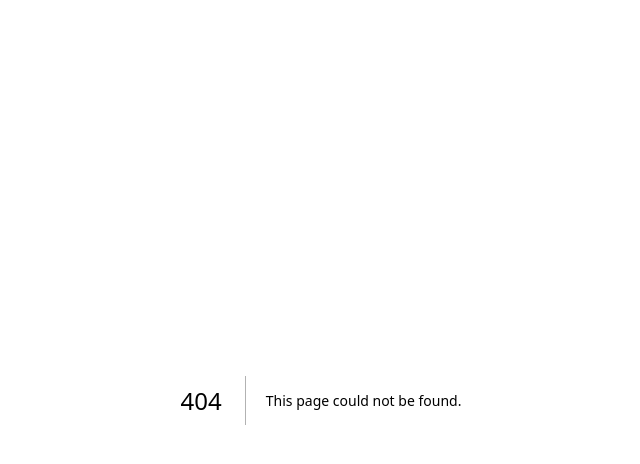
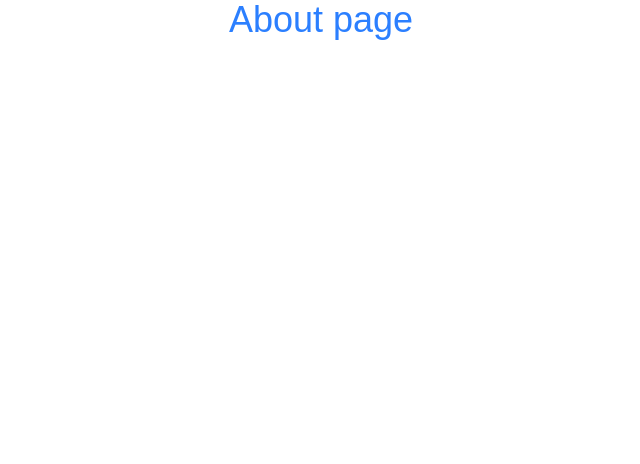
Before and after one commit to Ammarin66/frontend, a Next.js app: page /about in a window 1280 px wide. Before the commit this address had no page. Shown: the top 464 px of the page, without its empty margins (319-959 px from the left). Built offline with nearby package versions, Linux system fonts and the light colour scheme.

Commit message:
Create page.js

```diff
--- /dev/null
+++ b/app/about/page.js
@@ -0,0 +1,9 @@
+export default function About() {
+    return (
+        <>
+        <h1 className="text-4xl text-center text-blue-500"
+        >About page
+        </h1>
+        </>
+    );
+}
```
